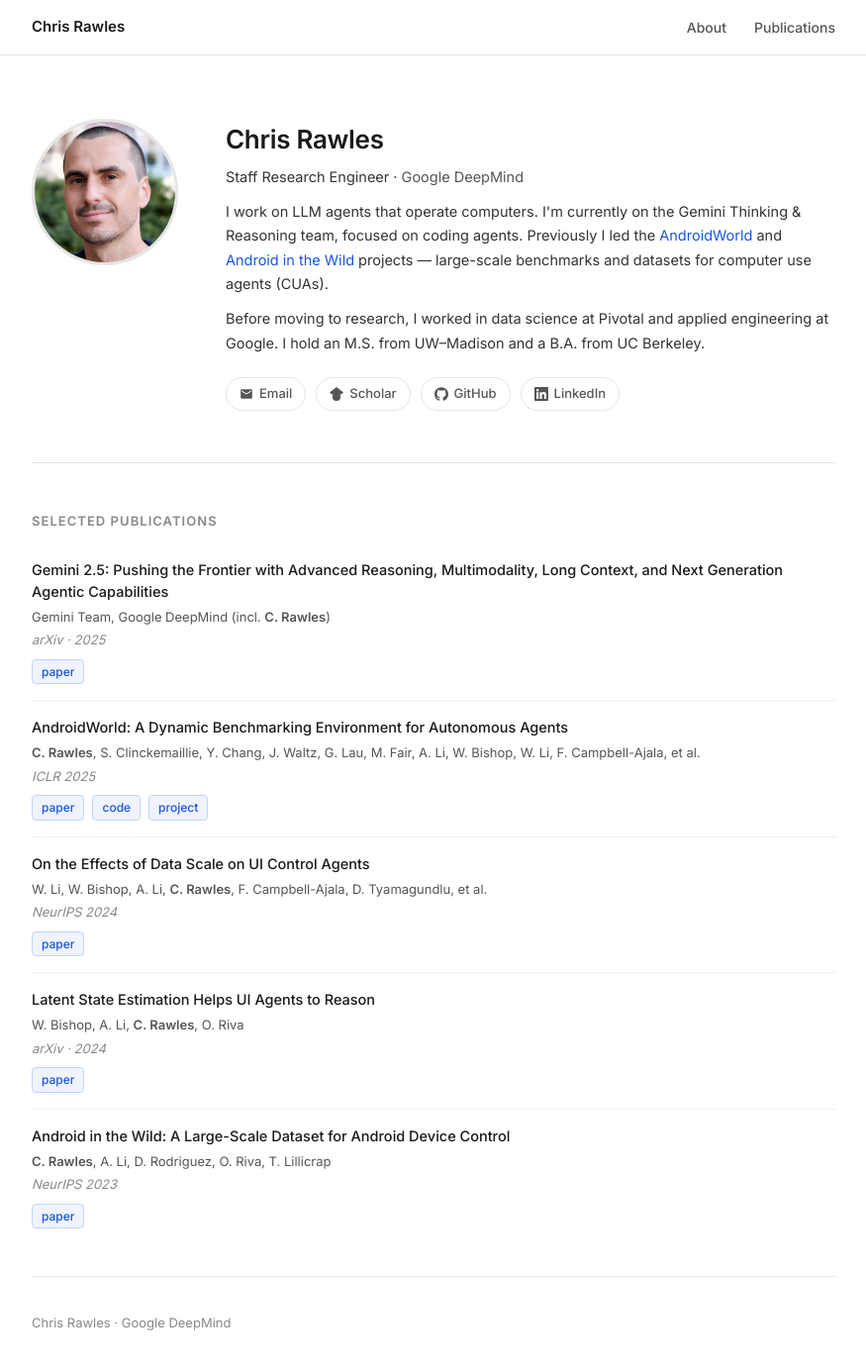
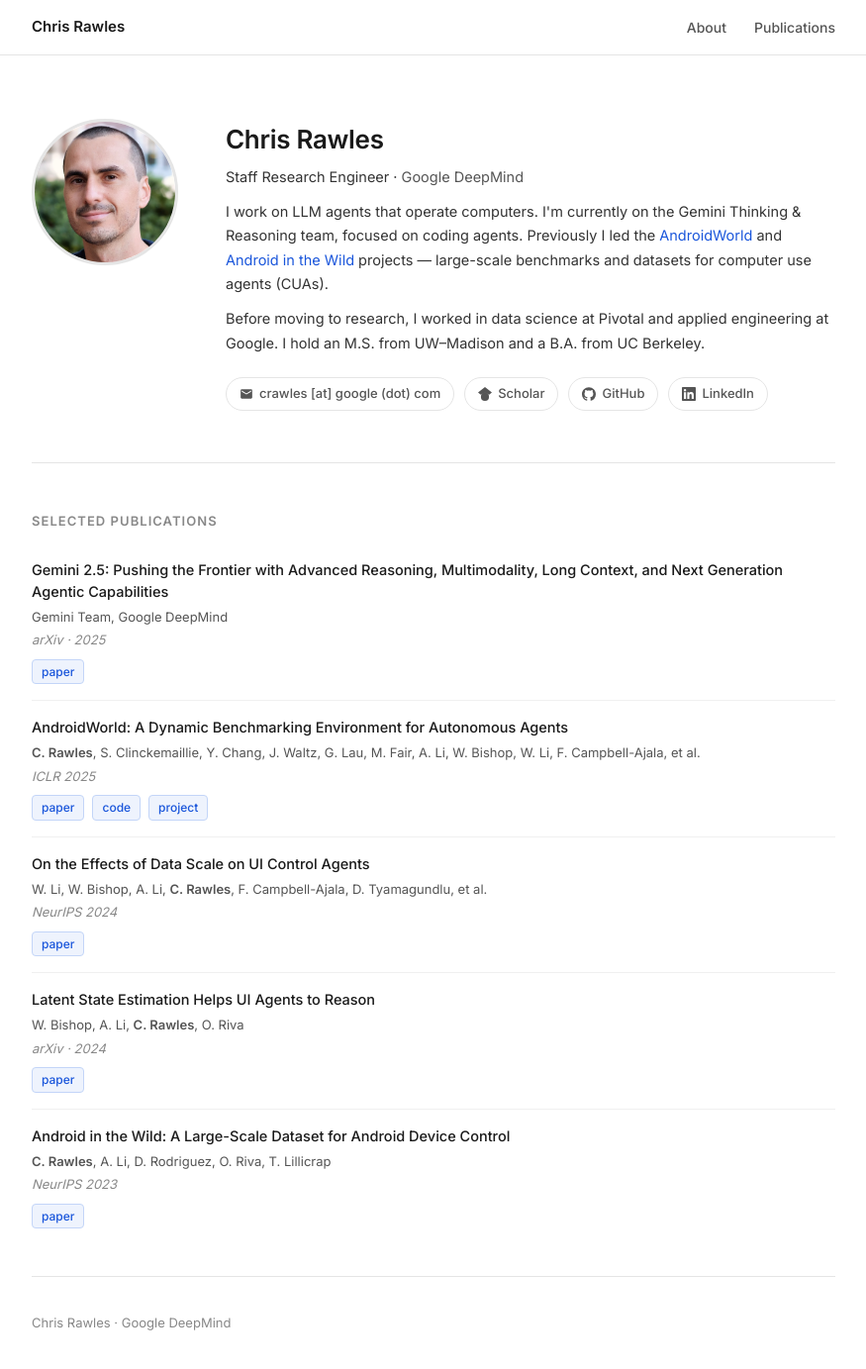
Before and after one commit to crawles/crawles.github.io, a Jekyll site: the page built from index.html, in a window 1280 px wide and 1384 px high. Shown: the whole window at 99% size, without its empty margins (202-1077 px from the left). Built offline with Jekyll 4.4.1, drawn with Linux system fonts in a browser that asks for light colours.

Commit message:
Remove C. Rawles from Gemini authors, obfuscate email display
https://claude.ai/code/session_01JgXp7sY7BewybbQ11cLoNh

```diff
--- a/css/main.scss
+++ b/css/main.scss
@@ -184,6 +184,23 @@ a {
   }
 }
 
+.bio-link-pill {
+  display: inline-flex;
+  align-items: center;
+  gap: 6px;
+  font-size: 13px;
+  font-weight: 500;
+  color: var(--text-muted);
+  border: 1px solid var(--border);
+  padding: 5px 13px;
+  border-radius: 20px;
+  svg {
+    width: 14px;
+    height: 14px;
+    flex-shrink: 0;
+  }
+}
+
 /* ============================================================
    Sections
    ============================================================ */
--- a/index.html
+++ b/index.html
@@ -23,10 +23,10 @@ title: Home
         I hold an M.S. from UW&ndash;Madison and a B.A. from UC Berkeley.
       </p>
       <div class="bio-links">
-        <a href="mailto:crawles@google.com">
+        <span class="bio-link-pill">
           <svg viewBox="0 0 24 24" fill="currentColor" aria-hidden="true"><path d="M20 4H4c-1.1 0-2 .9-2 2v12c0 1.1.9 2 2 2h16c1.1 0 2-.9 2-2V6c0-1.1-.9-2-2-2zm0 4-8 5-8-5V6l8 5 8-5v2z"/></svg>
-          Email
-        </a>
+          crawles [at] google (dot) com
+        </span>
         <a href="https://scholar.google.com/citations?user=wINI4kcAAAAJ&hl=en">
           <svg viewBox="0 0 24 24" fill="currentColor" aria-hidden="true"><path d="M12 24a7 7 0 1 1 0-14 7 7 0 0 1 0 14zm0-24L0 9.5l4.838 3.94A8 8 0 0 1 12 10a8 8 0 0 1 7.162 3.44L24 9.5z"/></svg>
           Scholar
@@ -52,7 +52,7 @@ title: Home
           <p class="pub-title">
             <a href="https://arxiv.org/abs/2507.06261">Gemini 2.5: Pushing the Frontier with Advanced Reasoning, Multimodality, Long Context, and Next Generation Agentic Capabilities</a>
           </p>
-          <p class="pub-authors">Gemini Team, Google DeepMind (incl. <strong>C. Rawles</strong>)</p>
+          <p class="pub-authors">Gemini Team, Google DeepMind</p>
           <p class="pub-venue">arXiv &middot; 2025</p>
           <div class="pub-links">
             <a href="https://arxiv.org/abs/2507.06261">paper</a>
```
